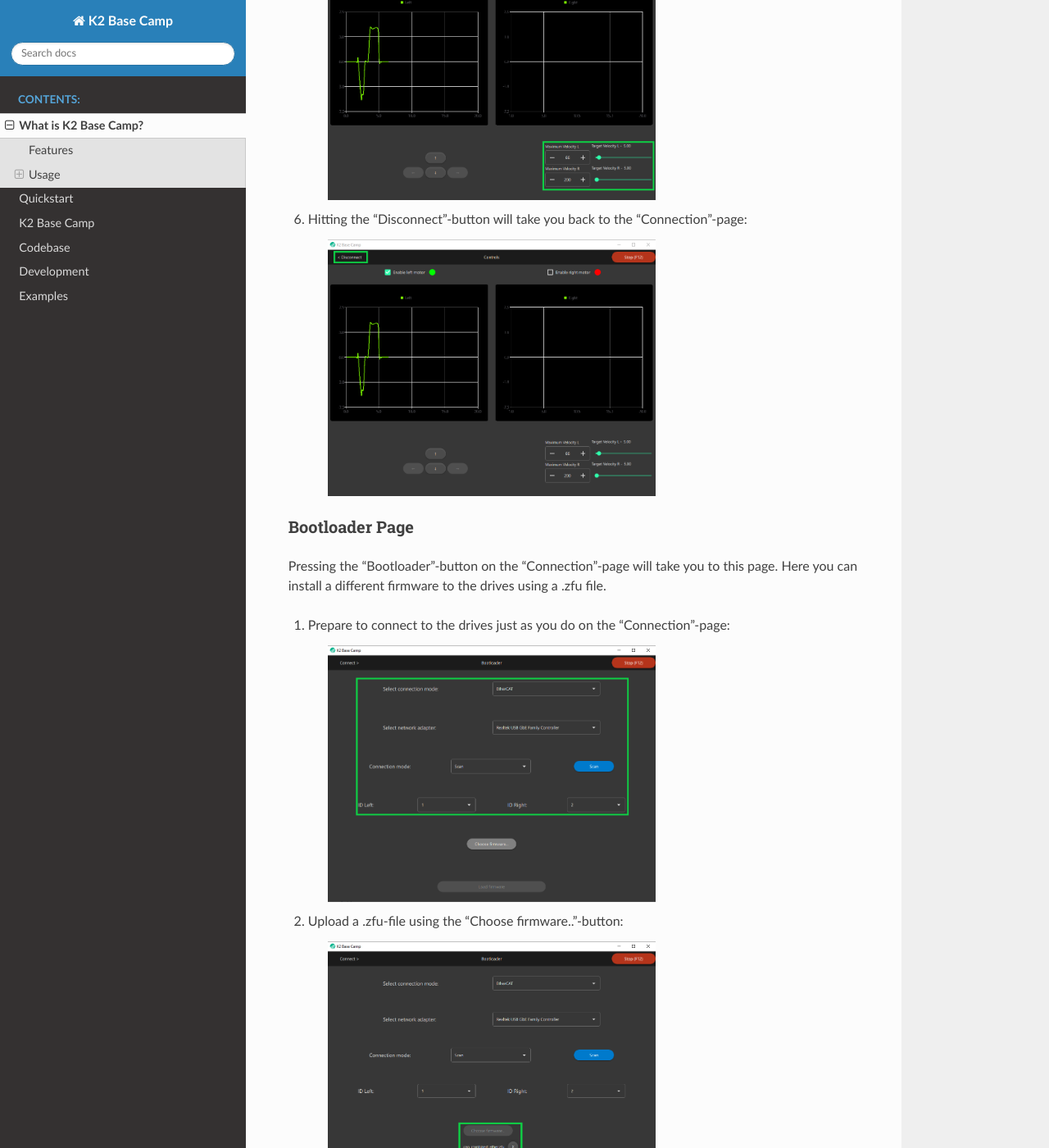
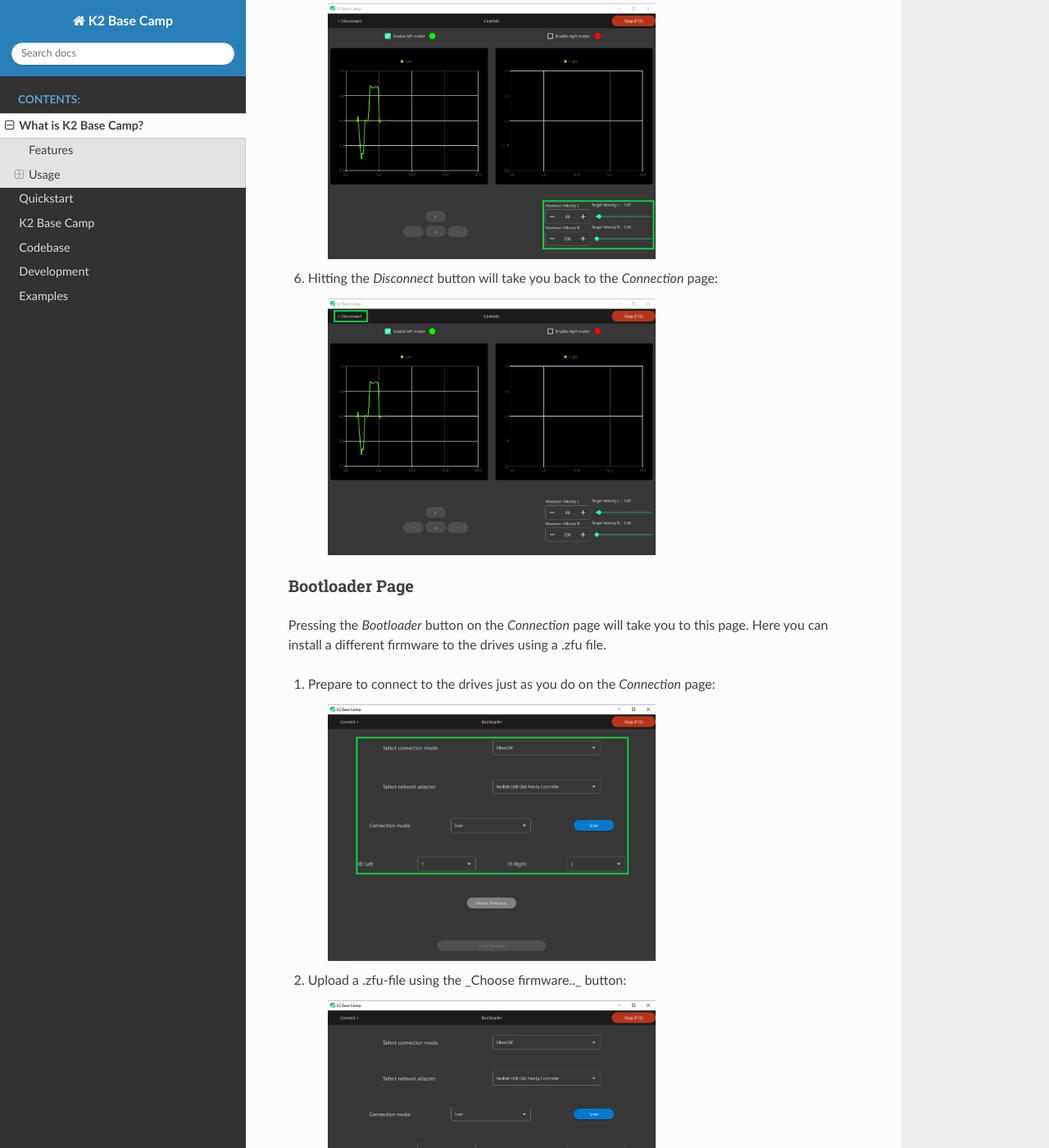
Before and after one commit to ingeniamc/ingeniajumpstart, a Sphinx documentation site: the page built from docs/source/pages/what_is_k2_base_camp.rst, in a window 1280 px wide and 1400 px high, scrolled down 5028 px. Shown: the whole window at 82% size. Built offline with Sphinx 7.4.7 and the Read the Docs theme 2.0.0, drawn with Linux system fonts in a browser that asks for light colours; some of the changed text lies outside the part shown.

Commit message:
DR0053A-571 PR improvements

```diff
--- a/docs/source/conf.py
+++ b/docs/source/conf.py
@@ -38,11 +38,11 @@
 intersphinx_mapping = {
     "python": ("https://docs.python.org/3.6", None),
     "ingenialink": (
-        "https://distext.ingeniamc.com/doc/ingenialink-python/7.1.0",
+        "https://distext.ingeniamc.com/doc/ingenialink-python/latest",
         None,
     ),
     "ingeniamotion": (
-        "https://distext.ingeniamc.com/doc/ingeniamotion/0.7.0",
+        "https://distext.ingeniamc.com/doc/ingeniamotion/0.8.0",
         None,
     ),
     "PySide6": ("https://doc.qt.io/qtforpython-6", "PySide6.inv"),
--- a/docs/source/pages/code_overview.rst
+++ b/docs/source/pages/code_overview.rst
@@ -17,7 +17,7 @@
 * `PySide6 <https://doc.qt.io/qtforpython-6/>`_ - main graphics framework
 * `QML <https://doc.qt.io/qt-6/qmlapplications.html>`_ - declarative language for creating interfaces
 * `javascript <https://en.wikipedia.org/wiki/JavaScript>`_ - some parts of the logic in the QML code is written in this language
-* `ingeniamotion <https://distext.ingeniamc.com/doc/ingeniamotion/0.7.0/>`_ - communication library for Ingenia servo drives
+* `ingeniamotion <https://distext.ingeniamc.com/doc/ingeniamotion/0.8.0/>`_ - communication library for Ingenia servo drives
 * `pytest <https://docs.pytest.org/en/7.4.x/>`_ - testing library
 * `sphinx <https://www.sphinx-doc.org/en/master/>`_ - facilitates creating documentation
 * `mypy <https://mypy.readthedocs.io/en/stable/index.html>`_ (typing), `black <https://black.readthedocs.io/en/stable/>`_ (formatting), `ruff <https://docs.astral.sh/ruff/>`_ (linting) - improve code quality
--- a/docs/source/pages/examples.rst
+++ b/docs/source/pages/examples.rst
@@ -9,7 +9,7 @@
 Changing the value of a register
 ================================
 
-One of the main functions of the program is that it allows you to communicate with the drive using the `ingenialink <https://distext.ingeniamc.com/doc/ingenialink-python/latest/>`_ library.
+One of the main functions of the program is that it allows you to communicate with the drive using the `ingeniamotion <https://distext.ingeniamc.com/doc/ingeniamotion/0.8.0/>`_ library.
 
 The objective of this example is changing the value of a register of the drive upon changing the content of an input box in the GUI.
 
@@ -71,7 +71,7 @@
 
     Note the ``@Slot`` decorator - it is necessary for the function to be callable from the GUI and defines the types of the parameters it expects.
     We are making use of the ``MotionControllerService`` here, calling its "run" function with several parameters.
-    This is the most basic way to communicate with the drive and allows us to directly invoke a single `ingenialink <https://distext.ingeniamc.com/doc/ingenialink-python/latest/>`_ function.
+    This is the most basic way to communicate with the drive and allows us to directly invoke a single `ingeniamotion <https://distext.ingeniamc.com/doc/ingeniamotion/0.8.0/>`_ function.
     That function (in this case ``communication.set_register``) will be executed **in a separate thread** with all parameters that come after it (``max_velocity``, ``Drive(drive).name``).
     Upon conclusion, the callback function (``self.log_report``) will be invoked.
     The ``thread`` we use to communicate with the drive is an instance of ``MotionControllerThread``, which was created when ``MotionControllerService`` was instantiated.
@@ -85,7 +85,7 @@
 More complex communication with the drive
 =========================================
 
-Oftentimes, calling a single `ingenialink <https://distext.ingeniamc.com/doc/ingenialink-python/latest/>`_ function is not enough.
+Oftentimes, calling a single `ingeniamotion <https://distext.ingeniamc.com/doc/ingeniamotion/0.8.0/>`_ function is not enough.
 For example, when enabling the motor, we need to set the operation mode before calling the ``motor_enable`` function.
 ``MotionControllerService`` provides the ``@run_on_thread`` utility decorator for these use cases.
 Essentially, it allows us to define a function that is passed in its entirety to the ``MotionControllerThread`` and executed there "in one go".
--- a/docs/source/pages/what_is_k2_base_camp.rst
+++ b/docs/source/pages/what_is_k2_base_camp.rst
@@ -103,7 +107,7 @@
                 :width: 400
                 :alt: Controls page with sliders highlighted
 
-#. Hitting the "Disconnect"-button will take you back to the "Connection"-page:
+#. Hitting the *Disconnect* button will take you back to the *Connection* page:
 
     .. image:: ../_static/controls_page_disconnect.png
                 :width: 400
@@ -112,21 +116,21 @@
 Bootloader Page
 ---------------
 
-Pressing the "Bootloader"-button on the "Connection"-page will take you to this page. Here you can install a different firmware to the drives using a .zfu file.
+Pressing the *Bootloader* button on the *Connection* page will take you to this page. Here you can install a different firmware to the drives using a .zfu file.
 
-#. Prepare to connect to the drives just as you do on the "Connection"-page:
+#. Prepare to connect to the drives just as you do on the *Connection* page:
 
     .. image:: ../_static/bootloader_page_configure.png
                 :width: 400
                 :alt: Bootloader page with configuration dropdowns highlighted
 
-#. Upload a .zfu-file using the "Choose firmware.."-button:
+#. Upload a .zfu-file using the _Choose firmware.._ button:
 
     .. image:: ../_static/bootloader_page_firmware.png
                 :width: 400
                 :alt: Bootloader page with firmware file upload highlighted
 
-#. Hit the "Load firmware"-button and confirm the operation in the dialog:
+#. Hit the *Load firmware* button and confirm the operation in the dialog:
 
     .. image:: ../_static/bootloader_page_load_firmware.png
                 :width: 400
```
Also changed, not shown: other parts of docs/source/pages/what_is_k2_base_camp.rst (+8 -4 lines).
